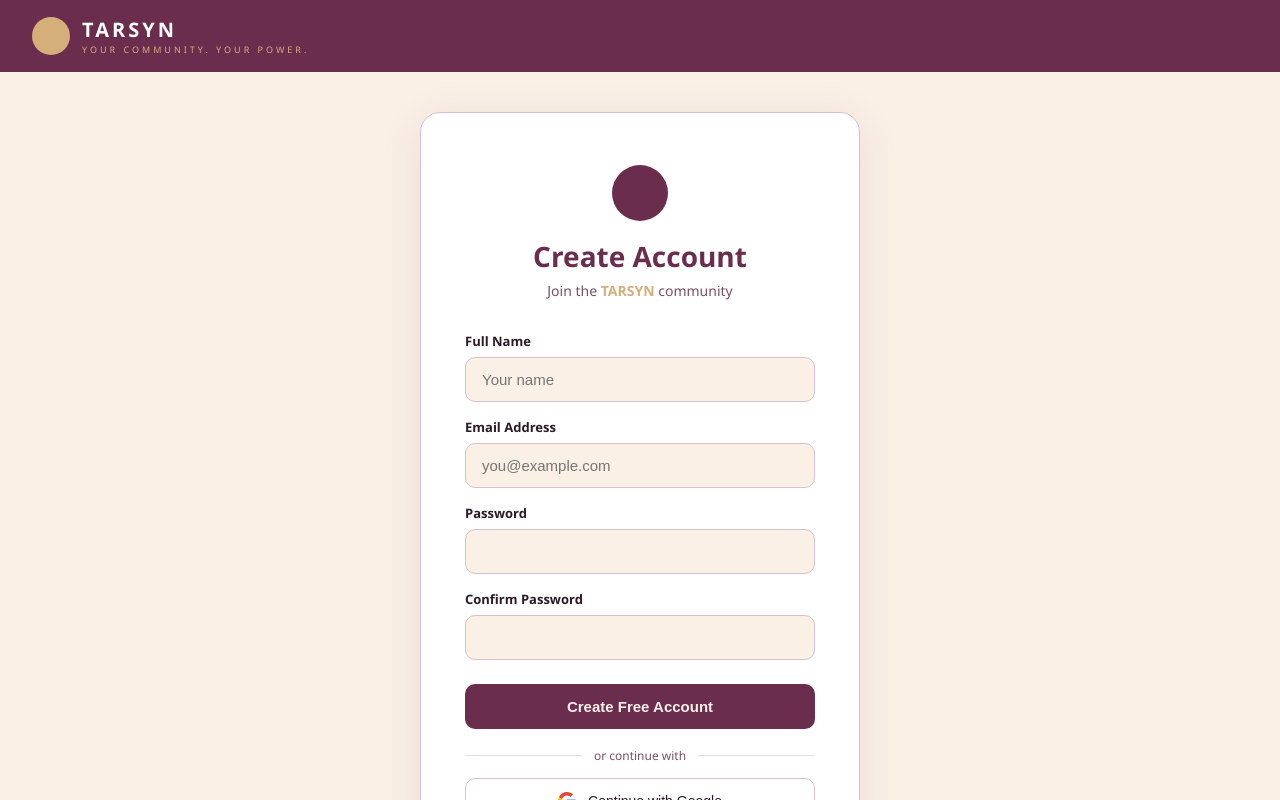
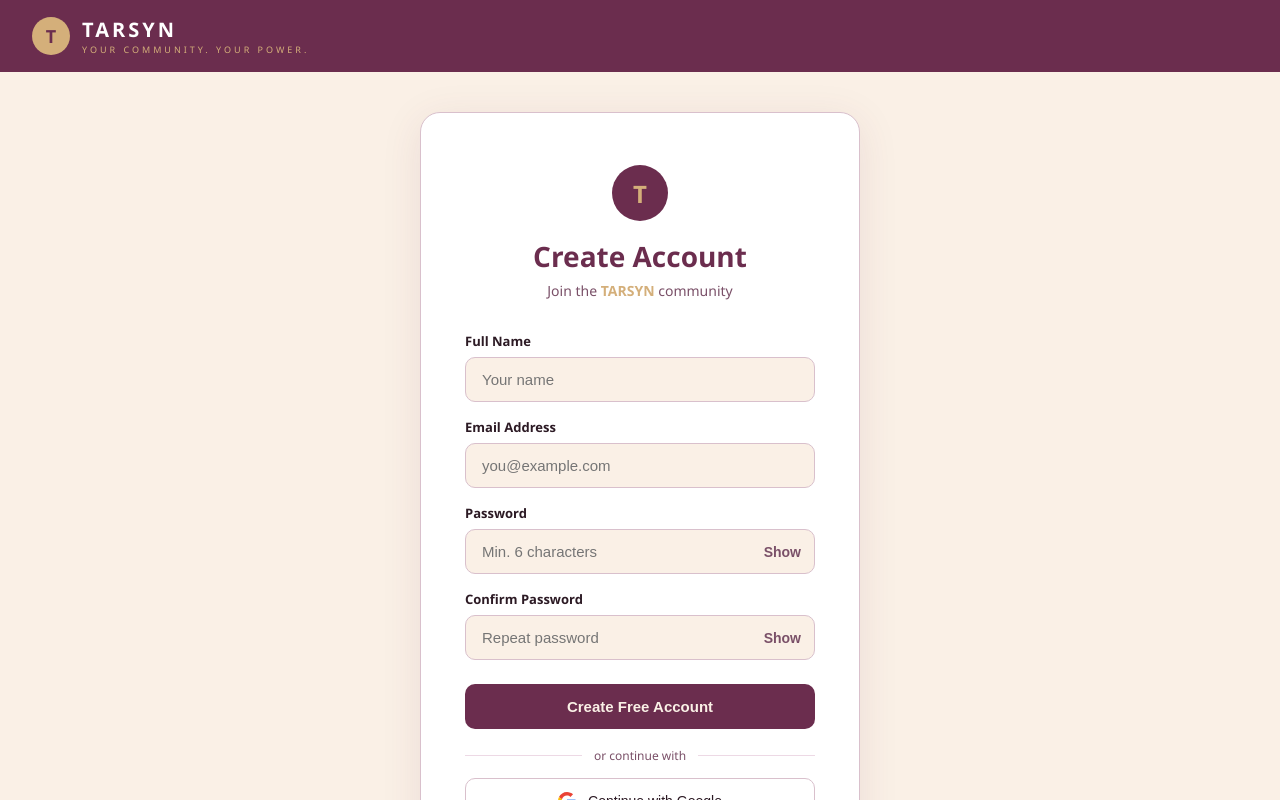
Before and after one commit to Rachelejr/tarsyn-app, a Next.js app: page /register in a window 1280 px wide. Shown: the top 800 px of the page. Built offline with nearby package versions, Linux system fonts and the light colour scheme.

Commit message:
fix: register redirects to dashboard, role admin

```diff
--- a/src/app/register/page.tsx
+++ b/src/app/register/page.tsx
@@ -1,19 +1,18 @@
 'use client';
 import { useState } from 'react';
-import { createUserWithEmailAndPassword, sendEmailVerification, GoogleAuthProvider, signInWithPopup } from 'firebase/auth';
+import { createUserWithEmailAndPassword, GoogleAuthProvider, signInWithPopup } from 'firebase/auth';
 import { auth, db } from '@/lib/firebase';
 import { doc, setDoc } from 'firebase/firestore';
 
 export default function RegisterPage() {
-  const [name, setName]             = useState('');
-  const [email, setEmail]           = useState('');
-  const [password, setPassword]     = useState('');
-  const [confirm, setConfirm]       = useState('');
-  const [showPass, setShowPass]     = useState(false);
+  const [name, setName] = useState('');
+  const [email, setEmail] = useState('');
+  const [password, setPassword] = useState('');
+  const [confirm, setConfirm] = useState('');
+  const [showPass, setShowPass] = useState(false);
   const [showConfirm, setShowConfirm] = useState(false);
-  const [error, setError]           = useState('');
-  const [loading, setLoading]       = useState(false);
-  const [success, setSuccess]       = useState(false);
+  const [error, setError] = useState('');
+  const [loading, setLoading] = useState(false);
 
   const inp: React.CSSProperties = {
     width: '100%', padding: '13px 16px',
@@ -25,25 +24,16 @@ export default function RegisterPage() {
   const handleRegister = async (e: React.FormEvent) => {
     e.preventDefault();
     setError('');
-    if (password !== confirm) {
-      setError('Passwords do not match.');
-      return;
-    }
-    if (password.length < 6) {
-      setError('Password must be at least 6 characters.');
-      return;
-    }
+    if (password !== confirm) { setError('Passwords do not match.'); return; }
+    if (password.length < 6) { setError('Password must be at least 6 characters.'); return; }
     setLoading(true);
     try {
       const result = await createUserWithEmailAndPassword(auth, email, password);
-      await sendEmailVerification(result.user);
       await setDoc(doc(db, 'users', result.user.uid), {
-        name,
-        email,
-        role: 'member',
-        createdAt: new Date().toISOString(),
+        name, email, role: 'admin', createdAt: new Date().toISOString(),
       });
-      setSuccess(true);
+      // Redirect to dashboard where admin creates their group
+      window.location.href = '/dashboard';
     } catch (err: unknown) {
       if (err instanceof Error) {
         if (err.message.includes('email-already-in-use')) {
@@ -64,37 +54,15 @@ export default function RegisterPage() {
       await setDoc(doc(db, 'users', result.user.uid), {
         name: result.user.displayName || '',
         email: result.user.email || '',
-        role: 'member',
+        role: 'admin',
         createdAt: new Date().toISOString(),
       }, { merge: true });
-      window.location.href = '/member';
+      // Redirect to dashboard where admin creates their group
+      window.location.href = '/dashboard';
     } catch {
       setError('Google sign-up failed. Please try again.');
     }
   };
-
-  if (success) {
-    return (
-      <div style={{minHeight:'100vh',background:'#FAF0E6',display:'flex',flexDirection:'column'}}>
-        <Nav/>
-        <div style={{flex:1,display:'flex',alignItems:'center',justifyContent:'center',padding:'40px 16px'}}>
-          <div style={{background:'white',border:'1px solid #D9C0CC',borderRadius:'20px',padding:'52px 44px',width:'100%',maxWidth:'440px',textAlign:'center',boxShadow:'0 8px 40px rgba(107,45,78,0.10)'}}>
-            <div style={{fontSize:'64px',marginBottom:'16px'}}></div>
-            <h2 style={{color:'#6B2D4E',fontSize:'24px',fontWeight:'700',marginBottom:'12px'}}>Check your email!</h2>
-            <p style={{color:'#7A5068',fontSize:'14px',lineHeight:'1.6',marginBottom:'24px'}}>
-              We sent a verification link to<br/>
-              <strong style={{color:'#6B2D4E'}}>{email}</strong><br/>
-              Click the link to activate your account.
-            </p>
-            <a href="/login" style={{display:'block',padding:'14px',background:'#6B2D4E',color:'#FAF0E6',borderRadius:'10px',fontSize:'15px',fontWeight:'700',textDecoration:'none'}}>
-              Go to Sign In
-            </a>
-          </div>
-        </div>
-        <Footer/>
-      </div>
-    );
-  }
 
   return (
     <div style={{minHeight:'100vh',background:'#FAF0E6',display:'flex',flexDirection:'column'}}>
@@ -102,14 +70,14 @@ export default function RegisterPage() {
       <div style={{flex:1,display:'flex',alignItems:'center',justifyContent:'center',padding:'40px 16px'}}>
         <div style={{background:'white',border:'1px solid #D9C0CC',borderRadius:'20px',padding:'52px 44px',width:'100%',maxWidth:'440px',boxShadow:'0 8px 40px rgba(107,45,78,0.10)'}}>
           <div style={{textAlign:'center',marginBottom:'32px'}}>
-            <div style={{width:'56px',height:'56px',background:'#6B2D4E',borderRadius:'50%',display:'flex',alignItems:'center',justifyContent:'center',margin:'0 auto 16px',fontSize:'24px',color:'#D4AF7A'}}></div>
+            <div style={{width:'56px',height:'56px',background:'#6B2D4E',borderRadius:'50%',display:'flex',alignItems:'center',justifyContent:'center',margin:'0 auto 16px',fontSize:'24px',color:'#D4AF7A',fontWeight:'700'}}>T</div>
             <h1 style={{color:'#6B2D4E',fontSize:'28px',fontWeight:'700',marginBottom:'6px'}}>Create Account</h1>
             <p style={{color:'#7A5068',fontSize:'14px'}}>Join the <strong style={{color:'#D4AF7A'}}>TARSYN</strong> community</p>
           </div>
 
           {error && (
             <div style={{background:'#fdecea',border:'1px solid #f5c6cb',color:'#C0392B',padding:'12px 16px',borderRadius:'10px',fontSize:'13px',marginBottom:'20px'}}>
-               {error}
+              {error}
             </div>
           )}
 
@@ -125,31 +93,33 @@ export default function RegisterPage() {
             <div style={{marginBottom:'16px'}}>
               <label style={{display:'block',fontSize:'13px',fontWeight:'600',color:'#2C1A24',marginBottom:'7px'}}>Password</label>
               <div style={{position:'relative'}}>
-                <input type={showPass?'text':'password'} required value={password} onChange={e=>setPassword(e.target.value)} placeholder="" style={{...inp,paddingRight:'44px'}}/>
+                <input type={showPass?'text':'password'} required value={password} onChange={e=>setPassword(e.target.value)} placeholder="Min. 6 characters" style={{...inp,paddingRight:'44px'}}/>
                 <button type="button" onClick={()=>setShowPass(!showPass)}
-                  style={{position:'absolute',right:'14px',top:'50%',transform:'translateY(-50%)',background:'none',border:'none',cursor:'pointer',fontSize:'18px',color:'#7A5068'}}>
-                  {showPass?'':''}
+                  style={{position:'absolute',right:'14px',top:'50%',transform:'translateY(-50%)',background:'none',border:'none',cursor:'pointer',fontSize:'14px',color:'#7A5068',fontWeight:'600'}}>
+                  {showPass?'Hide':'Show'}
                 </button>
               </div>
             </div>
             <div style={{marginBottom:'24px'}}>
               <label style={{display:'block',fontSize:'13px',fontWeight:'600',color:'#2C1A24',marginBottom:'7px'}}>Confirm Password</label>
               <div style={{position:'relative'}}>
-                <input type={showConfirm?'text':'password'} required value={confirm} onChange={e=>setConfirm(e.target.value)} placeholder="" style={{...inp,paddingRight:'44px'}}/>
+                <input type={showConfirm?'text':'password'} required value={confirm} onChange={e=>setConfirm(e.target.value)} placeholder="Repeat password" style={{...inp,paddingRight:'44px'}}/>
                 <button type="button" onClick={()=>setShowConfirm(!showConfirm)}
-                  style={{position:'absolute',right:'14px',top:'50%',transform:'translateY(-50%)',background:'none',border:'none',cursor:'pointer',fontSize:'18px',color:'#7A5068'}}>
-                  {showConfirm?'':''}
+                  style={{position:'absolute',right:'14px',top:'50%',transform:'translateY(-50%)',background:'none',border:'none',cursor:'pointer',fontSize:'14px',color:'#7A5068',fontWeight:'600'}}>
+                  {showConfirm?'Hide':'Show'}
                 </button>
               </div>
             </div>
             <button type="submit" disabled={loading}
               style={{width:'100%',padding:'14px',background:'#6B2D4E',color:'#FAF0E6',border:'none',borderRadius:'10px',fontSize:'15px',fontWeight:'700',cursor:'pointer',marginBottom:'14px',opacity:loading?0.7:1}}>
-              {loading ? ' Creating account...' : ' Create Free Account'}
+              {loading ? 'Creating account...' : 'Create Free Account'}
             </button>
           </form>
 
           <div style={{display:'flex',alignItems:'center',gap:'12px',margin:'4px 0 14px',color:'#7A5068',fontSize:'12px'}}>
-            <div style={{flex:1,height:'1px',background:'#EDD9E5'}}></div>or continue with<div style={{flex:1,height:'1px',background:'#EDD9E5'}}></div>
+            <div style={{flex:1,height:'1px',background:'#EDD9E5'}}></div>
+            or continue with
+            <div style={{flex:1,height:'1px',background:'#EDD9E5'}}></div>
           </div>
 
           <button onClick={handleGoogle}
@@ -171,11 +141,13 @@ export default function RegisterPage() {
 function Nav() {
   return (
     <nav style={{background:'#6B2D4E',padding:'16px 32px',display:'flex',alignItems:'center',gap:'12px'}}>
-      <div style={{width:'38px',height:'38px',background:'#D4AF7A',borderRadius:'50%',display:'flex',alignItems:'center',justifyContent:'center',fontSize:'20px',color:'#6B2D4E'}}></div>
-      <div>
-        <div style={{color:'white',fontSize:'20px',fontWeight:'700',letterSpacing:'3px'}}>TARSYN</div>
-        <div style={{color:'#D4AF7A',fontSize:'9px',letterSpacing:'3px'}}>YOUR COMMUNITY. YOUR POWER.</div>
-      </div>
+      <a href="/" style={{display:'flex',alignItems:'center',gap:'12px',textDecoration:'none'}}>
+        <div style={{width:'38px',height:'38px',background:'#D4AF7A',borderRadius:'50%',display:'flex',alignItems:'center',justifyContent:'center',fontSize:'18px',fontWeight:'700',color:'#6B2D4E'}}>T</div>
+        <div>
+          <div style={{color:'white',fontSize:'20px',fontWeight:'700',letterSpacing:'3px'}}>TARSYN</div>
+          <div style={{color:'#D4AF7A',fontSize:'9px',letterSpacing:'3px'}}>YOUR COMMUNITY. YOUR POWER.</div>
+        </div>
+      </a>
     </nav>
   );
 }
@@ -183,7 +155,7 @@ function Nav() {
 function Footer() {
   return (
     <footer style={{background:'#6B2D4E',textAlign:'center',padding:'14px',color:'rgba(250,240,230,0.6)',fontSize:'12px'}}>
-      <span style={{color:'#D4AF7A'}}>TARSYN</span>   2026 Your Community. Your Power.
+      <span style={{color:'#D4AF7A'}}>TARSYN</span> — 2026 Your Community. Your Power.
     </footer>
   );
 }
```
